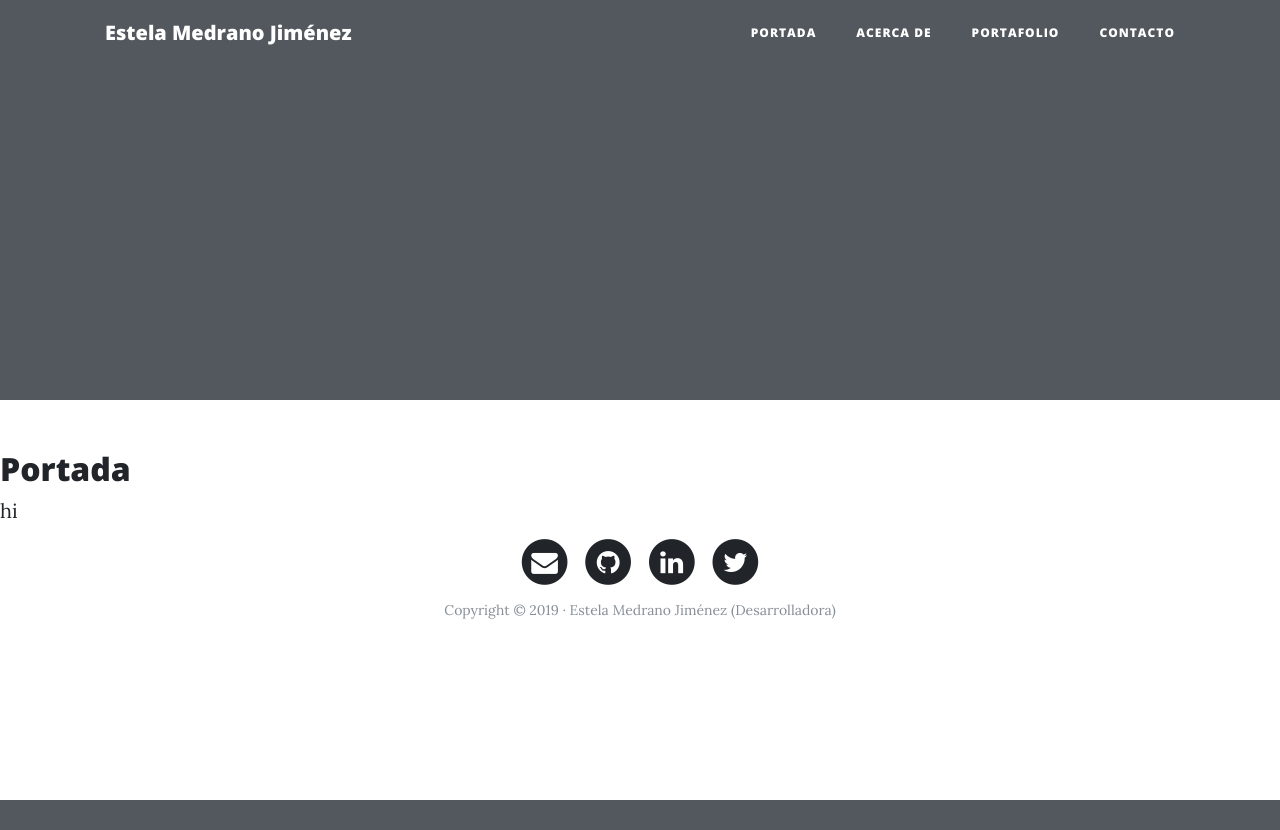
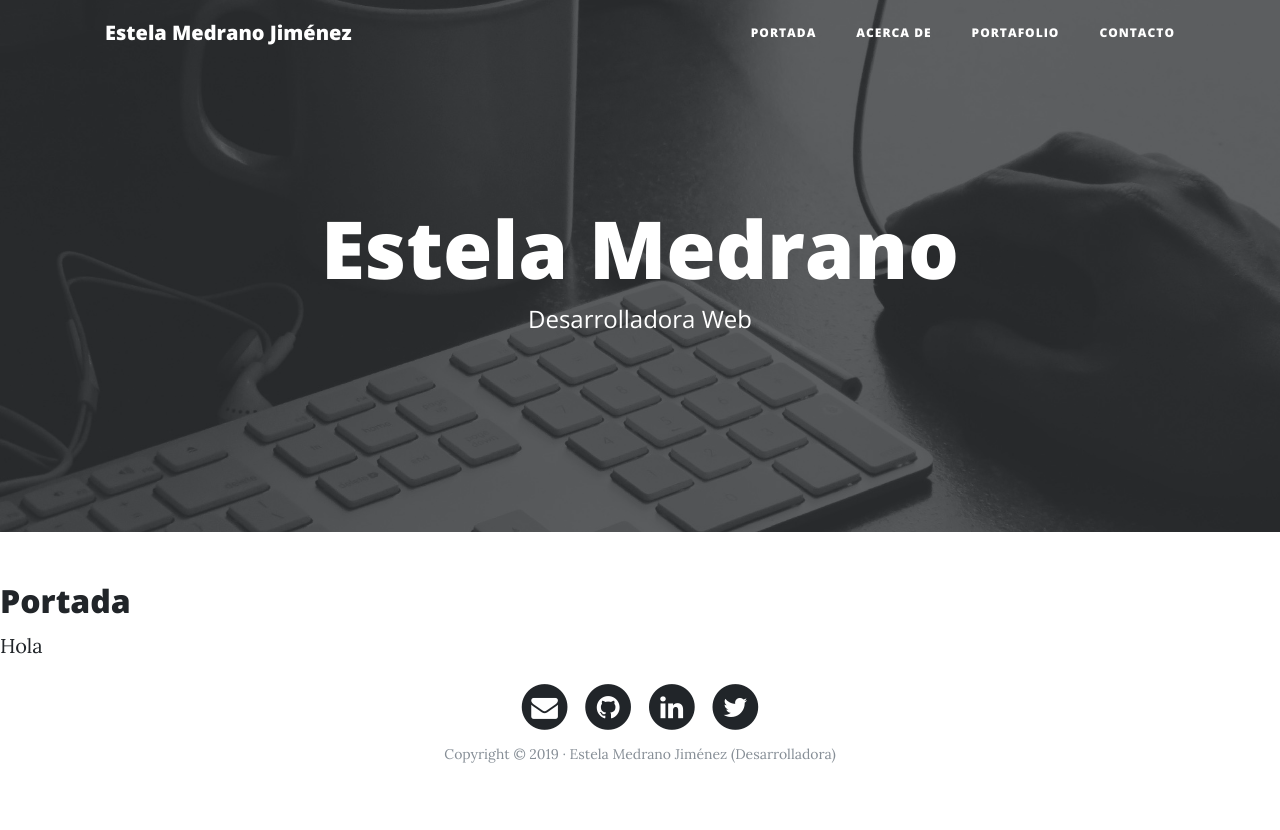
Before and after one commit to divae/web-personal-django, a Django app: page / in a window 1280 px wide. Before the commit the page ends 800 px from the top, so only its background shows below. Run offline with Django 3.2, Linux system fonts and the light colour scheme; some libraries are stand-ins or nearby versions.

Commit message:
preparadas secciones para seguir complementando

```diff
--- a/app/core/templates/core/about_me.html
+++ b/app/core/templates/core/about_me.html
@@ -1,8 +1,9 @@
 {% extends 'core/base.html'%}
 
-{% block title %}Sobre mi{% endblock %}
+{% block title %}Sobre mí{% endblock %}
 
 {% block content %}
+
 <h2>About me</h2>
 hi
 {% endblock %}
--- a/app/core/templates/core/home.html
+++ b/app/core/templates/core/home.html
@@ -2,7 +2,15 @@
 
 {% block title %}Portada{% endblock %}
 
+{% block background %}{% load static %}{% static 'core/img/home-bg.jpg' %}{% endblock %}
+
+{% include "core/header.html" %}
+{% block header %}
+  <h1>Estela Medrano</h1>
+  <span class="subheading">Desarrolladora Web</span>
+{% endblock %}
+
 {% block content %}
-<h2>Portada</h2>
-hi
+  <h2>Portada</h2>
+  <p>Hola</p>
 {% endblock %}
```
